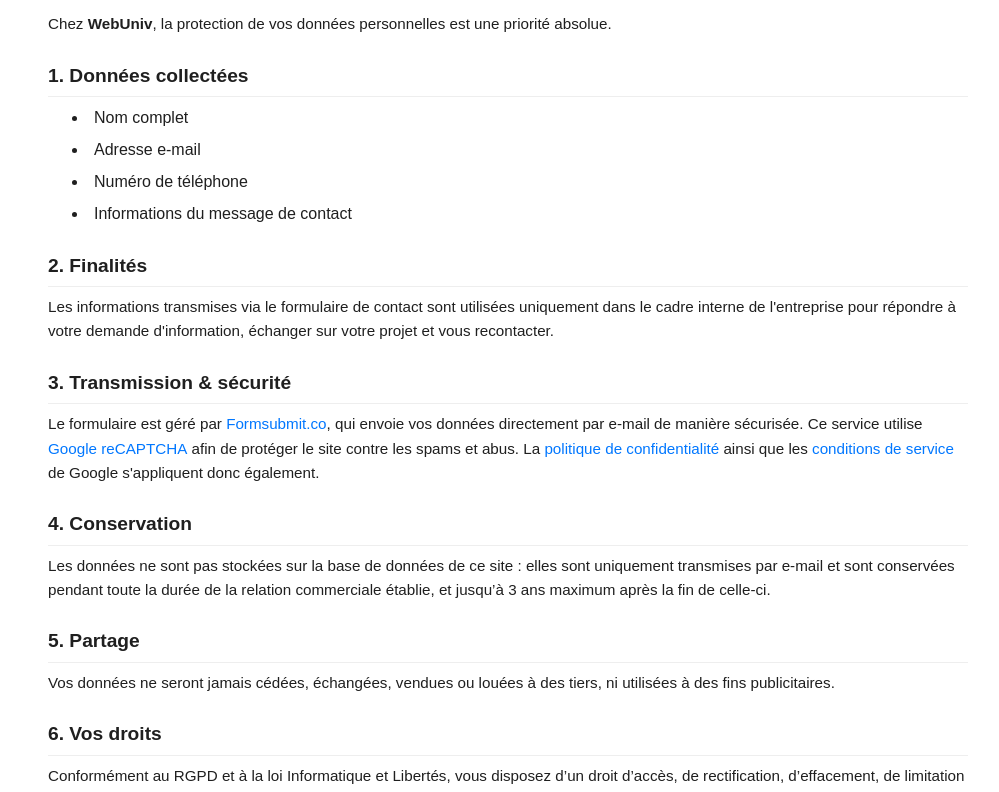
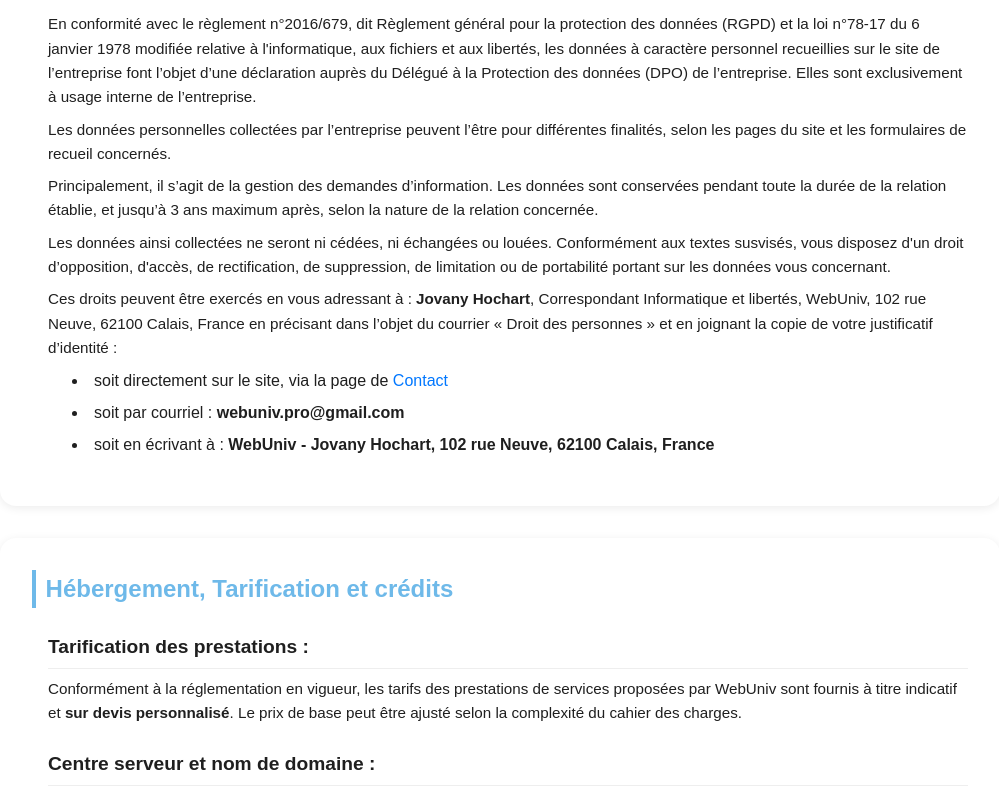
Before and after one commit to JHochart0/WebUniv, a React (Vite) app: page /legal in a window 1280 px wide. Shown: the part 860-1652 px from the top of the page, without its empty margins (140-1139 px from the left). Built offline with nearby package versions, Linux system fonts and the light colour scheme.

Commit message:
changes on legal page for Incubatest

```diff
--- a/src/pages/Legal.jsx
+++ b/src/pages/Legal.jsx
@@ -15,12 +15,12 @@
         <div className="legal-container">
             <h1>Mentions légales et politique de confidentialité</h1>
 
-            {/* Part 1: Mentions légales et statut CAPE */}
+            {/* Part 1: Legal section and CAPE contract */}
             <div className="legal-section">
                 <h2>Mentions légales</h2>
                 <div className="legal-section-text">
                     <p><strong>Nom commercial : </strong>WebUniv</p>
-                    <p><strong>Dirigeant : </strong>Jovany Hochart</p>
+                    <p><strong>Représentant légal et Directeur de la publication : </strong>Jovany Hochart</p>
                     <p><strong>Adresse : </strong>102 rue Neuve, 62100 Calais, France</p>
                     <p><strong>Numéro de téléphone : </strong>06 65 15 04 70</p>
                     <p><strong>Adresse électronique : </strong>webuniv.pro@gmail.com</p>
@@ -35,62 +35,49 @@
                     <p><strong>Numéro de TVA Intracommunautaire : </strong>FR 23 418 541 553</p>
                     <p><strong>Code NAF (APE) : </strong>8899B</p>
 
-                    {/* Mention obligatoire stricte en Arial demandée par l'incubateur */}
                     <p className="CAPE">
-                        Bénéficiaire d’un CAPE <strong>jusqu’au 4 mai 2027 maximum</strong> - Espace des Entrepreneurs - 4 rue des buisses 59800 Lille - Siret 418 541 553 000 32
+                        Bénéficiaire d’un CAPE jusqu’au 4 mai 2027 maximum - Espace des Entrepreneurs - 4 rue des buisses 59800 Lille - Siret 418 541 553 000 32
                     </p>
                 </div>
             </div>
 
-            {/* Part 2: Politique de confidentialité */}
+            {/* Part 2: privacy section (Texte officiel Incubatest adapté) */}
             <div className="privacy-section">
                 <h2>Politique de confidentialité</h2>
                 <div className="privacy-section-text">
                     <p>
-                        Chez <strong>WebUniv</strong>, la protection de vos données personnelles est une priorité absolue.
+                        En conformité avec le règlement n°2016/679, dit Règlement général pour la protection des données (RGPD) et la loi
+                        n°78-17 du 6 janvier 1978 modifiée relative à l'informatique, aux fichiers et aux libertés, les données à caractère
+                        personnel recueillies sur le site de l’entreprise font l’objet d’une déclaration auprès du Délégué à la Protection des
+                        données (DPO) de l’entreprise. Elles sont exclusivement à usage interne de l’entreprise.
                     </p>
-
-                    <h3>1. Données collectées</h3>
+                    <p>
+                        Les données personnelles collectées par l’entreprise peuvent l’être pour différentes finalités, selon les pages du site et
+                        les formulaires de recueil concernés.
+                    </p>
+                    <p>
+                        Principalement, il s’agit de la gestion des demandes d’information. Les données sont conservées pendant toute la durée
+                        de la relation établie, et jusqu’à 3 ans maximum après, selon la nature de la relation concernée.
+                    </p>
+                    <p>
+                        Les données ainsi collectées ne seront ni cédées, ni échangées ou louées. Conformément aux textes susvisés, vous
+                        disposez d'un droit d’opposition, d'accès, de rectification, de suppression, de limitation ou de portabilité portant sur les
+                        données vous concernant.
+                    </p>
+                    <p>
+                        Ces droits peuvent être exercés en vous adressant à : <strong>Jovany Hochart</strong>, Correspondant Informatique et libertés, WebUniv, 102 rue Neuve, 62100 Calais, France en précisant dans l’objet du courrier « Droit des personnes » et en joignant la copie de votre
+                        justificatif d’identité :
+                    </p>
                     <ul>
-                        <li>Nom complet</li>
-                        <li>Adresse e-mail</li>
-                        <li>Numéro de téléphone</li>
-                        <li>Informations du message de contact</li>
+                        {/* Ajustement ici : Intégration du composant NavLink pour rendre l'exercice du droit effectif sur le site */}
+                        <li>soit directement sur le site, via la page de <NavLink to="/contact" content="Contact" id=""/></li>
+                        <li>soit par courriel : <strong>webuniv.pro@gmail.com</strong></li>
+                        <li>soit en écrivant à : <strong>WebUniv - Jovany Hochart, 102 rue Neuve, 62100 Calais, France</strong></li>
                     </ul>
-
-                    <h3>2. Finalités</h3>
-                    <p>
-                        Les informations transmises via le formulaire de contact sont utilisées uniquement
-                        dans le cadre interne de l'entreprise pour répondre à votre demande d'information, échanger sur votre projet et vous recontacter.
-                    </p>
-
-                    <h3>3. Transmission & sécurité</h3>
-                    <p>
-                        Le formulaire est géré par <a href="https://formsubmit.co/" target="_blank" rel="noopener noreferrer">Formsubmit.co</a>, qui envoie vos données directement par e-mail de manière sécurisée.
-                        Ce service utilise <a href="https://developers.google.com/recaptcha?hl=fr" target="_blank" rel="noopener noreferrer">Google reCAPTCHA</a> afin de protéger le site contre les spams et abus.
-                        La <a href="https://policies.google.com/privacy" target="_blank" rel="noopener noreferrer">politique de confidentialité</a> ainsi que les <a href="https://policies.google.com/terms" target="_blank" rel="noopener noreferrer">conditions de service</a> de Google s'appliquent donc également.
-                    </p>
-
-                    <h3>4. Conservation</h3>
-                    <p>
-                        Les données ne sont pas stockées sur la base de données de ce site : elles sont uniquement transmises
-                        par e-mail et sont conservées pendant toute la durée de la relation commerciale établie, et jusqu’à 3 ans maximum après la fin de celle-ci.
-                    </p>
-
-                    <h3>5. Partage</h3>
-                    <p>
-                        Vos données ne seront jamais cédées, échangées, vendues ou louées à des tiers, ni utilisées à des fins publicitaires.
-                    </p>
-
-                    <h3>6. Vos droits</h3>
-                    <p>
-                        Conformément au RGPD et à la loi Informatique et Libertés, vous disposez d’un droit d’accès, de rectification, d’effacement,
-                        de limitation et d’opposition sur vos données. Pour exercer vos droits, vous pouvez contacter **Jovany Hochart** (Correspondant Informatique et libertés) via la page <NavLink to="/contact" content="Contact" id=""/>.
-                    </p>
                 </div>
             </div>
 
-            {/* Part 3: Tarification, Hébergement et crédits */}
+            {/* Part 3: Tarification, Host et credits */}
             <div className="hosting-section">
                 <h2>Hébergement, Tarification et crédits</h2>
                 <div className="hosting-section-text">
@@ -100,9 +87,9 @@
                         Conformément à la réglementation en vigueur, les tarifs des prestations de services proposées par WebUniv sont fournis à titre indicatif et <strong>sur devis personnalisé</strong>. Le prix de base peut être ajusté selon la complexité du cahier des charges.
                     </p>
 
-                    <h3>Hébergement du site :</h3>
+                    <h3>Centre serveur et nom de domaine :</h3>
                     <p>
-                        Le site est hébergé par <strong>GitHub Pages</strong> (<a href="https://github.com/" target="_blank" rel="noopener noreferrer">GitHub</a>, Inc.),
+                        Le site et son centre serveur sont hébergés par <strong>GitHub Pages</strong> (<a href="https://github.com/" target="_blank" rel="noopener noreferrer">GitHub</a>, Inc.),
                         dont le siège social est établi : <strong>88 Colin P. Kelly Jr Street, San Francisco, CA 94107, États-Unis.</strong>
                     </p>
 
```
